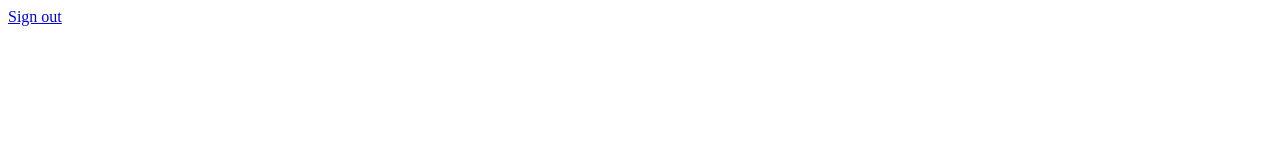
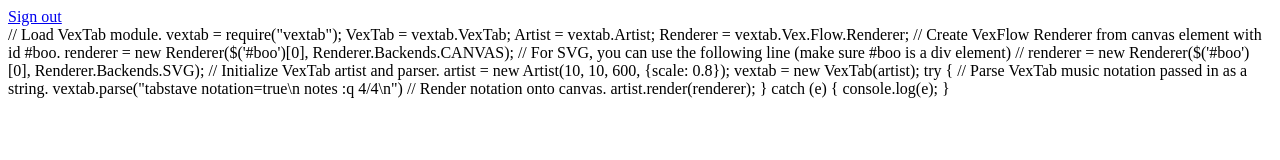
Before and after one commit to cass-maha/old.github.io, a plain HTML site: page index.html in a window 1280 px wide. Drawn offline with Linux system fonts and the light colour scheme.

Commit message:
Copy and Paste VexTab API

```diff
--- a/index.html
+++ b/index.html
@@ -30,5 +30,31 @@
     });
   }
     </script>
+    // Load VexTab module.
+vextab = require("vextab");
+
+VexTab = vextab.VexTab;
+Artist = vextab.Artist;
+Renderer = vextab.Vex.Flow.Renderer;
+
+// Create VexFlow Renderer from canvas element with id #boo.
+renderer = new Renderer($('#boo')[0], Renderer.Backends.CANVAS);
+
+// For SVG, you can use the following line (make sure #boo is a div element)
+// renderer = new Renderer($('#boo')[0], Renderer.Backends.SVG);
+
+// Initialize VexTab artist and parser.
+artist = new Artist(10, 10, 600, {scale: 0.8});
+vextab = new VexTab(artist);
+
+try {
+    // Parse VexTab music notation passed in as a string.
+    vextab.parse("tabstave notation=true\n notes :q 4/4\n")
+
+    // Render notation onto canvas.
+    artist.render(renderer);
+} catch (e) {
+    console.log(e);
+}
   </body>
 </html>
```
